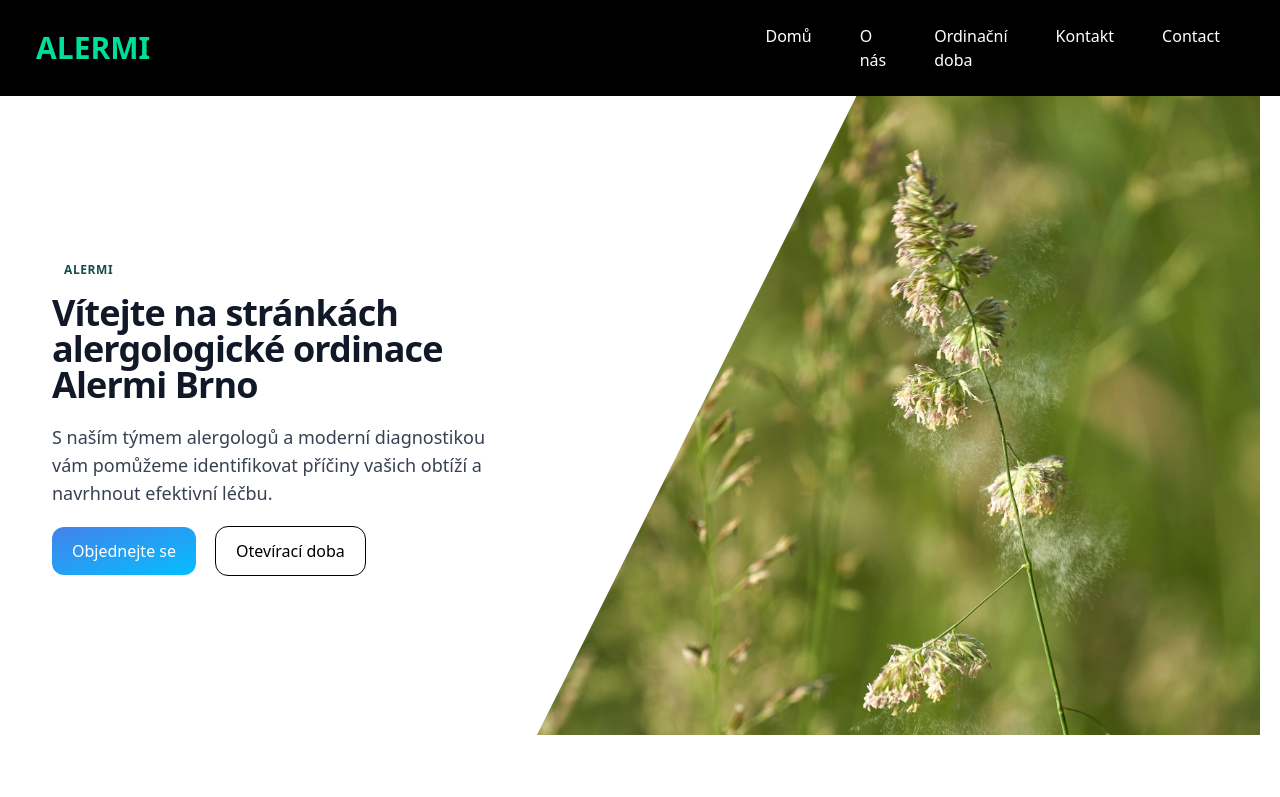
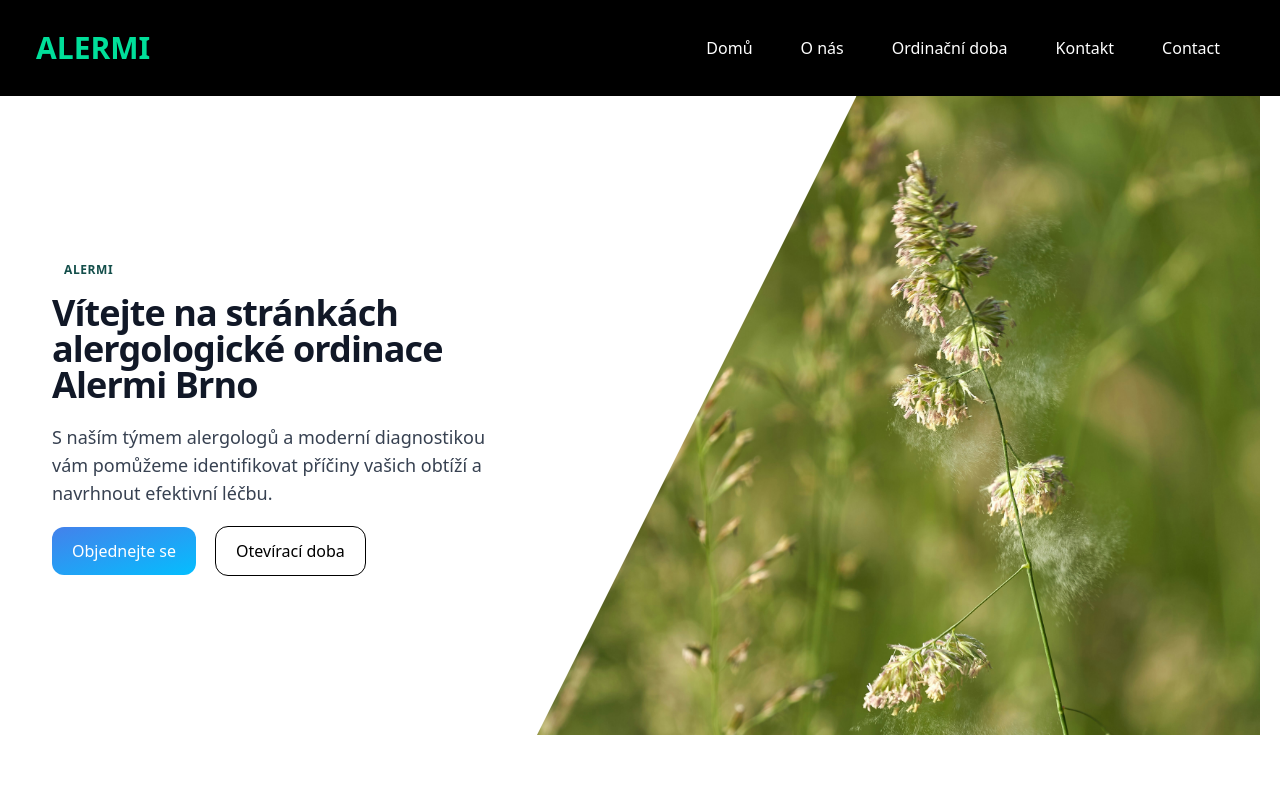
Before and after one commit to Vincasmen/alermi, a React (Create React App) app: page / in a window 1280 px wide. Shown: the top 797 px of the page. Built offline with nearby package versions, Linux system fonts and the light colour scheme; grey boxes are pictures that could not be loaded.

Commit message:
Added no wrap for menu items

```diff
--- a/src/components/Navbar.js
+++ b/src/components/Navbar.js
@@ -26,12 +26,12 @@ const Navbar = () => {
         <h1 className="w-full text-3xl font-bold text-[#00df9a]">ALERMI</h1>
 
         {/* Desktop Navigation */}
-        <ul className="hidden md:flex">
+        <ul className="hidden md:flex ">
           {navItems.map((item) => (
             <Link
               to={item.route}
               key={item.id}
-              className="p-4 hover:bg-[#00df9a] rounded-xl m-2 cursor-pointer duration-300 hover:text-black"
+              className="p-4 text-nowrap hover:bg-[#00df9a] rounded-xl m-2 cursor-pointer duration-300 hover:text-black"
             >
               {item.text}
             </Link>
```
